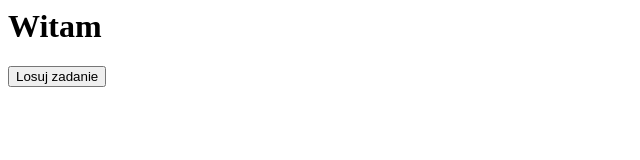
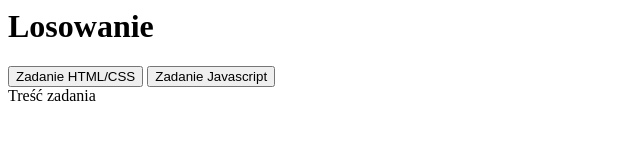
Before and after one commit to programistyczna-samodzielnosc/programming-exercise-generator, a website: page index.html in a window 1280 px wide. Shown: the whole page, without its empty margins (0-640 px from the left). Drawn offline with Linux system fonts and the light colour scheme.

Commit message:
szablon HTML dla generatora zadan online

```diff
--- a/index.html
+++ b/index.html
@@ -3,7 +3,15 @@
         <title>Stronka generujaca zadania</title>
     </head>
     <body>
-        <h1>Witam</h1>
-        <button>Losuj zadanie</button>
+
+        <div class="losowanie">
+            <h1>Losowanie</h1>
+            <button>Zadanie HTML/CSS</button>
+            <button>Zadanie Javascript</button>
+            <div class="tresc">
+                Treść zadania
+            </div>
+        </div>
+
     </body>
 </html>
```
